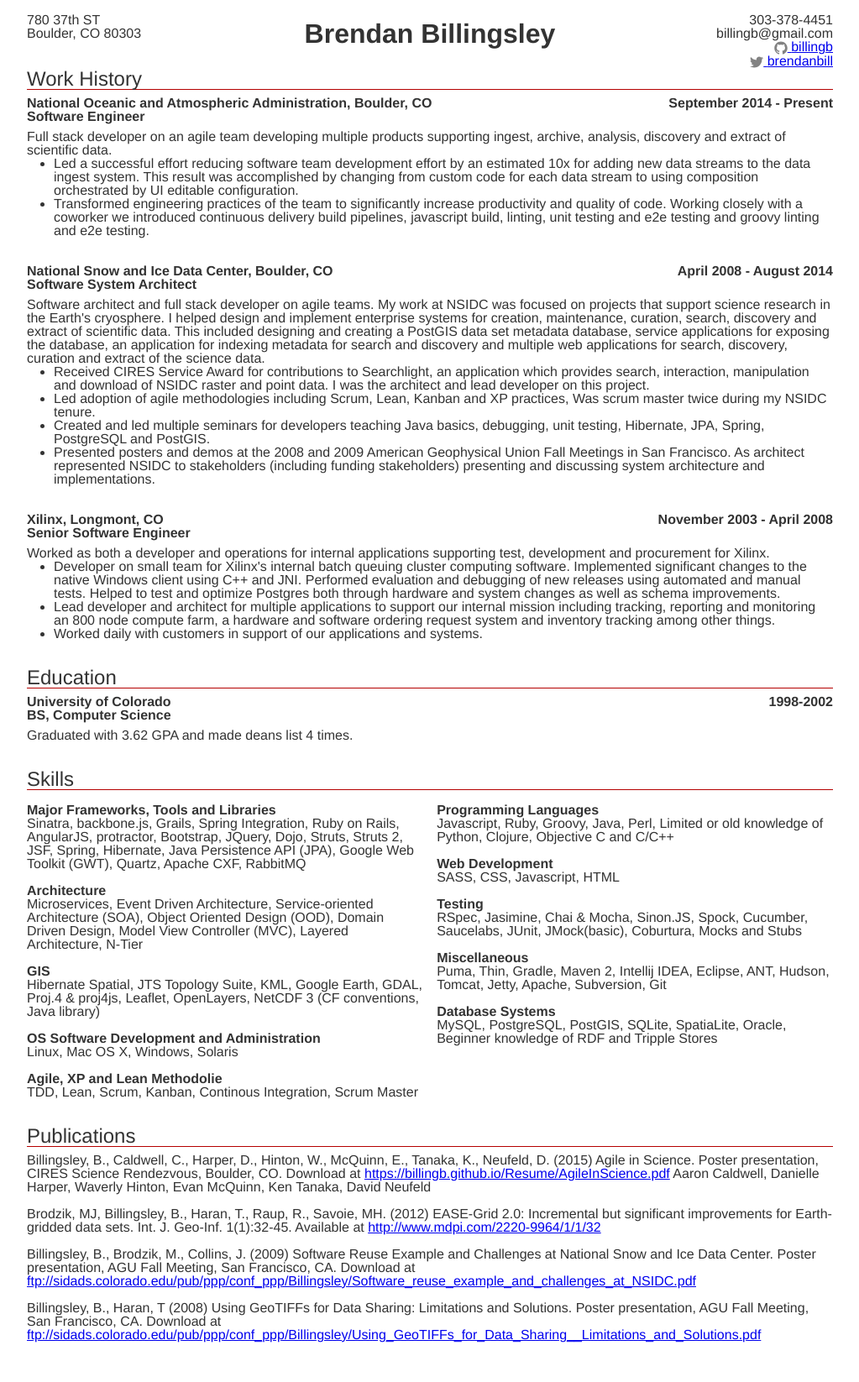
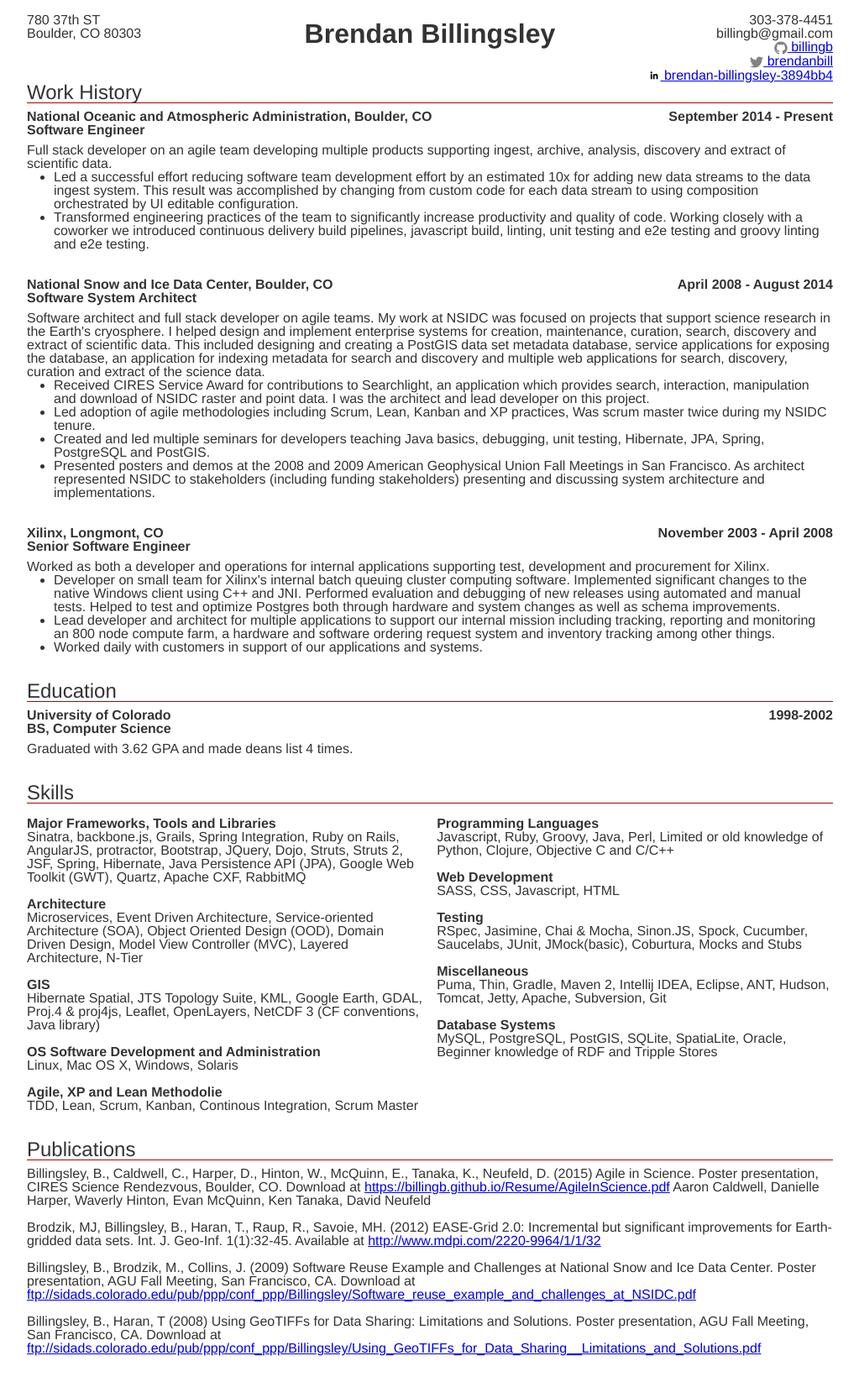
Before and after one commit to billingb/billingb.github.io, a Jekyll site: the page built from resume/index.html, in a window 1280 px wide. Shown: the whole page at 84% size, without its empty margins (104-1127 px from the left). Built offline with Jekyll 4.4.1, drawn with Linux system fonts in a browser that asks for light colours.

Commit message:
Add linked in profile link

```diff
--- a/_config.yml
+++ b/_config.yml
@@ -8,6 +8,7 @@ baseurl: "" # the subpath of your site, e.g. /blog/
 url: "https://billingb.github.io/" # the base hostname & protocol for your site
 twitter_username: brendanbill
 github_username:  billingb
+linkedin_id: brendan-billingsley-3894bb4
 
 # Build settings
 markdown: kramdown
--- a/_includes/resume/resume-header.html
+++ b/_includes/resume/resume-header.html
@@ -37,6 +37,18 @@
             <span class="username">{{ site.twitter_username }}</span>
           </a>
         </li>
+        <li>
+          <a itemprop="sameAs" href="https://www.linkedin.com/in/{{ site.linkedin_id }}">
+            <span class="icon">
+              <svg viewBox="0 0 512 512">
+                <path d="M186.4 142.4c0 19-15.3 34.5-34.2 34.5 -18.9 0-34.2-15.4-34.2-34.5 0-19 15.3-34.5 34.2-34.5C171.1 107.9 186.4 123.4 186.4 142.4zM181.4 201.3h-57.8V388.1h57.8V201.3zM273.8 201.3h-55.4V388.1h55.4c0 0 0-69.3 0-98 0-26.3 12.1-41.9 35.2-41.9 21.3 0 31.5 15 31.5 41.9 0 26.9 0 98 0 98h57.5c0 0 0-68.2 0-118.3 0-50-28.3-74.2-68-74.2 -39.6 0-56.3 30.9-56.3 30.9v-25.2H273.8z"></path>
+              </svg>
+            </span>
+
+            <span class="username">{{ site.linkedin_id }}</span>
+          </a>
+
+        </li>
         {% endif %}
       </ul></li>
     </ul>
```
